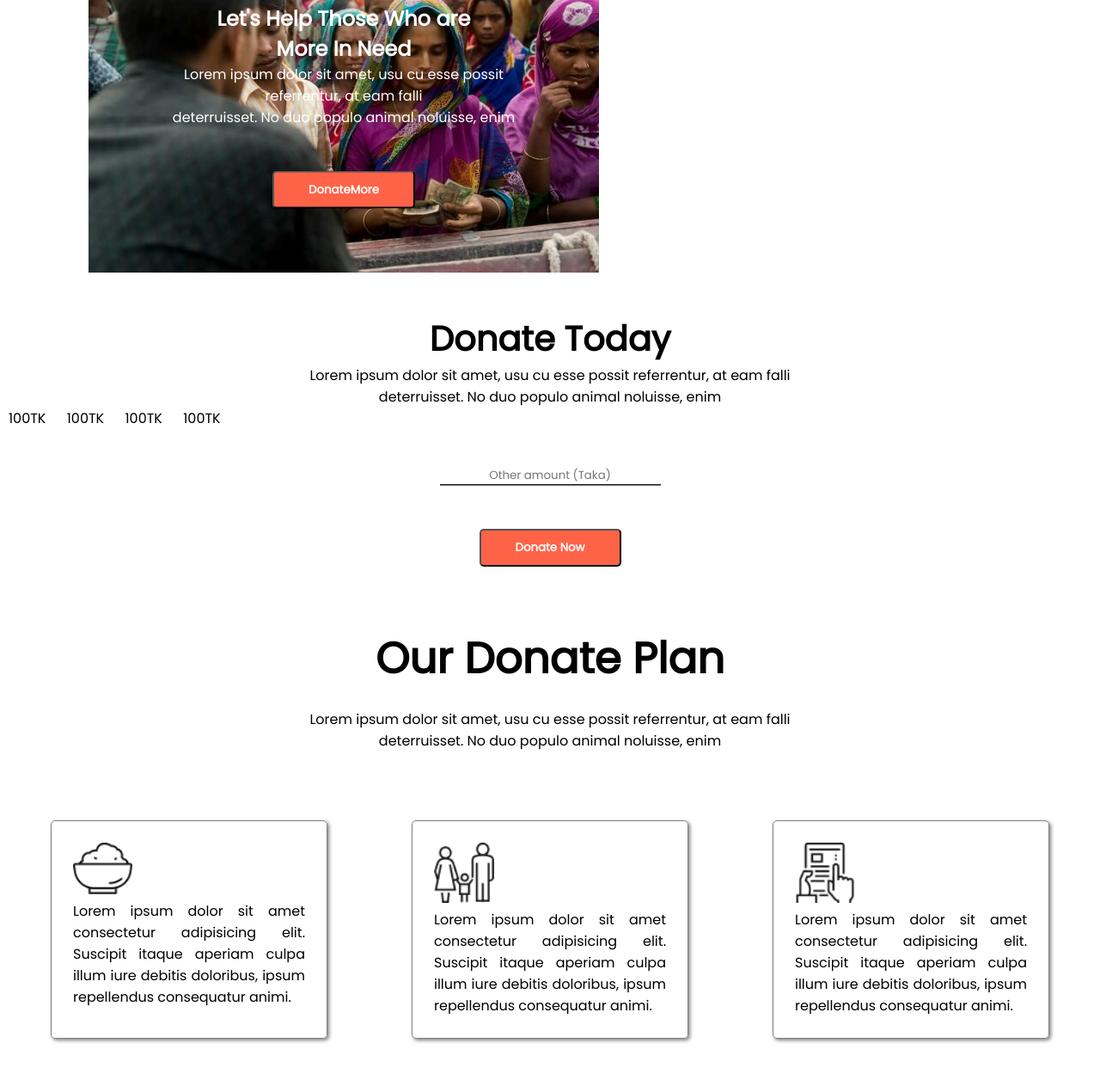
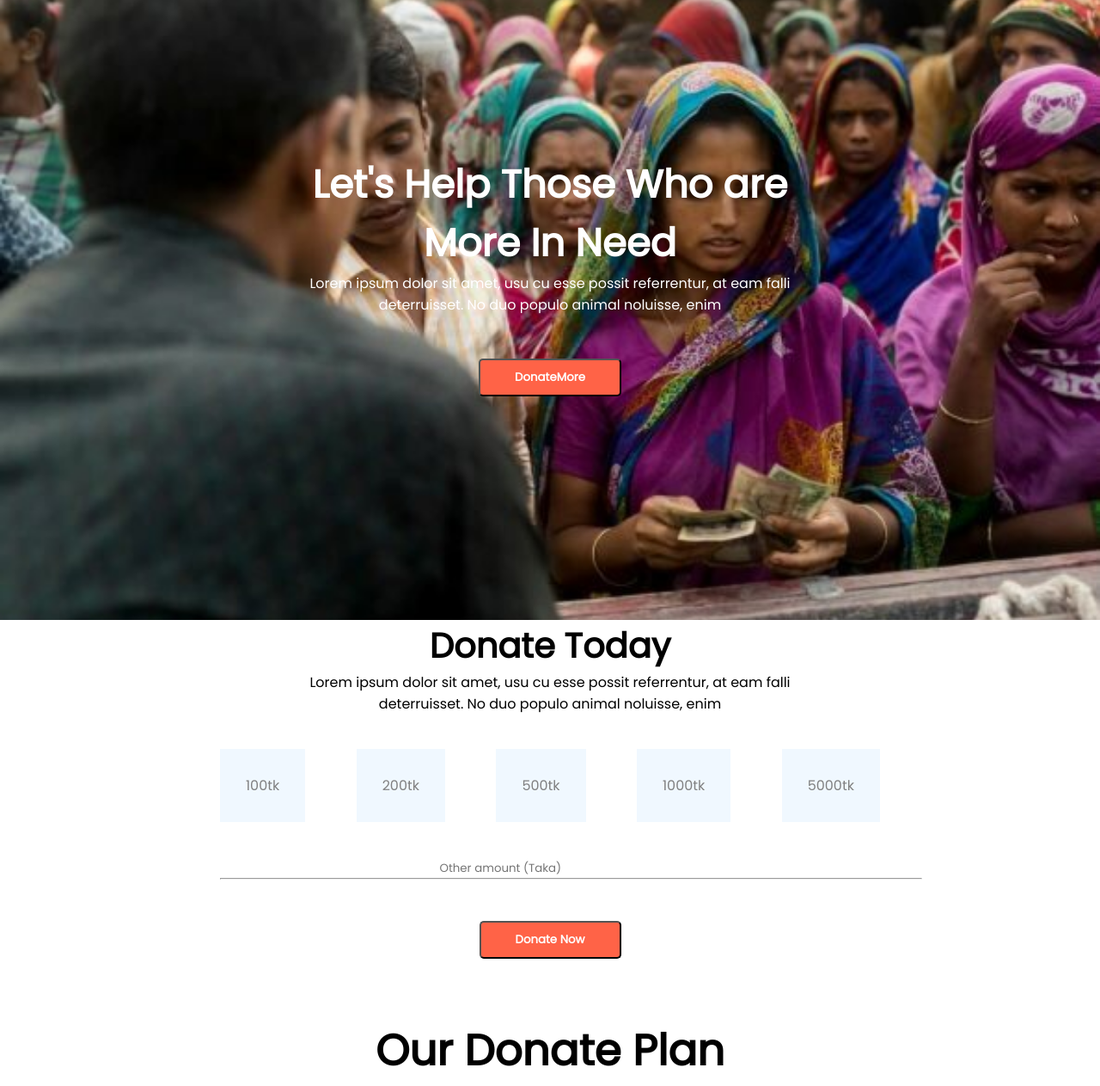
Before and after one commit to rasel497/Donate-Today-Site, a plain HTML site: page index.html in a window 1280 px wide. Shown: the part 79-1342 px from the top of the page at 86% size. Drawn offline with Linux system fonts and the light colour scheme.

Commit message:
working on section4

```diff
--- a/index.html
+++ b/index.html
@@ -14,13 +14,12 @@
 
 <body>
 
-
     <section>
         <div class="container">
-            <img src="images/donation1.jpg" alt="Snow">
+
             <div class="centered">
-                <h1>Let's Help Those Who are <br> More In Need</h1>
-                <p>Lorem ipsum dolor sit amet, usu cu esse possit referrentur, at eam falli<br>
+                <h1 class="texth">Let's Help Those Who are <br> More In Need</h1>
+                <p class="textp">Lorem ipsum dolor sit amet, usu cu esse possit referrentur, at eam falli<br>
                     deterruisset. No duo populo animal noluisse, enim</p>
 
                 <button class="button">DonateMore</button>
@@ -30,29 +29,24 @@
     </section>
 
 
-
+    <!-- This is part-02 -->
 
     <section>
+
         <div class="container-today">
-
             <div class="donate-today">
                 <h1 class="donate-h">Donate Today</h1>
                 <p class="donate-text">Lorem ipsum dolor sit amet, usu cu esse possit referrentur, at eam falli<br>
                     deterruisset. No duo populo animal noluisse, enim</p>
             </div>
-            <div class="list">
-                <list>100TK</list>
-            </div>
-            <div class="list">
-                <list>100TK</list>
-            </div>
-            <div class="list">
-                <list>100TK</list>
-            </div>
-            <div class="list">
-                <list>100TK</list>
-            </div>
 
+            <ul class="donate-amount-list">
+                <li class="donate-amount">100tk</li>
+                <li class="donate-amount">200tk</li>
+                <li class="donate-amount">500tk</li>
+                <li class="donate-amount">1000tk</li>
+                <li class="donate-amount">5000tk</li>
+            </ul>
 
         </div>
 
@@ -61,10 +55,11 @@
             <input class="no-outline:focus" type="text" placeholder="Other amount (Taka)">
         </div>
 
+        <hr>
+
         <div class="button-2">
             <button class="button">Donate Now</button>
         </div>
-
 
 
         </div>
@@ -73,7 +68,7 @@
 
 
 
-    <!-- Our donation -->
+    <!-- This is part-03 -->
 
 
     <section>
@@ -116,14 +111,14 @@
                 </div>
             </div>
 
-
-
         </div>
 
     </section>
 
 
-    <!--  lives -->
+
+
+    <!-- This is part-04 -->
 
     <section class="top-banner flexible-container">
         <div class="half-width">
@@ -166,6 +161,8 @@
 
     </section>
 
+
+
     <!-- Email / subscrib -->
     <section>
         <div class="donate-today">
@@ -192,7 +189,6 @@
 
 </body>
 
-
 <footer>
     <div class="foter">
         <h1>Be Humble</h1>
--- a/style.css
+++ b/style.css
@@ -5,63 +5,43 @@
 
 }
 
+/* This part -01 */
 
 
-.container {
-    width: 100vh;
-    height: 100%;
-    position: relative;
-    text-align: center;
+.texth {
+    font-size: 45px;
     color: white;
-
 
 }
 
-.centered {
-    position: absolute;
-    top: 50%;
-    left: 50%;
-    transform: translate(-50%, -50%);
+.textp {
+    color: white;
+}
+
+.container {
+    width: 100%;
+    height: 100vh;
+    background-size: cover;
+    display: flex;
+    text-align: center;
+    background-repeat: no-repeat;
+    background-image: url(images/donation1.jpg);
+    display: flex;
+    justify-content: center;
+    align-items: center;
 }
 
 
-/* content {
-    width: 100%;
-    position: absolute;
-    top: 50%;
-    transform: translate(-50%);
-    text-align: center;
-    color: white;
-    background-image: url(images/donation1.jpg);
-
-} */
-
-.text-h {
-    font-size: 45px;
-
-}
-
 .button {
     background-color: orangered;
-    padding: 20px;
-    border-radius: 5px;
+    color: white;
+    padding: 10px;
+    border-radius: 4px;
     margin-top: 50px;
-
-
 }
 
 
-.list {
-    padding: 10px;
-    display: inline;
-
-}
-
-.donate-today {
-
-    margin-top: 40px;
-
-}
+/* part 02 */
 
 .donate-h {
     font-size: 40px;
@@ -69,48 +49,53 @@
 }
 
 .donate-text {
-
     text-align: center;
 }
 
-.col-card {
-    width: 300px;
-    height: 700;
-    padding: 10px;
-
-}
-
-.card-h {
-    text-align: center;
-    color: red;
-}
-
-.col-card {
-    box-shadow: 0 4px 8px 0 rgba(0, 0, 0, 0.2);
-    padding: 16px;
-    background-color: #f1f1f1;
-
-}
 
 .input-bttn {
     text-align: center;
     margin-top: 40px;
 }
 
-
 input {
     border-style: hidden;
-    border-bottom-style: groove;
-    text-align: center;
+
 }
 
-.no-outline:focus {
-    outline: none;
+
+.donate-amount-list {
+    width: 60%;
+    display: flex;
+    justify-content: space-between;
+    margin: 0 auto;
+    padding-top: 40px;
 }
+
+.donate-amount {
+    list-style: none;
+    padding: 30px 30px;
+    background-color: aliceblue;
+    color: gray;
+    font-weight: 400;
+}
+
+hr {
+    width: 815px;
+    align-items: center;
+    margin-left: 20%;
+    position: absolute;
+}
+
+
 
 .button-2 {
     text-align: center;
 }
+
+
+
+
 
 /* food for family */
 
@@ -223,3 +208,8 @@ input {
     color: white;
     font-style: normal;
 }
+
+
+
+
+/* ddd */
```
